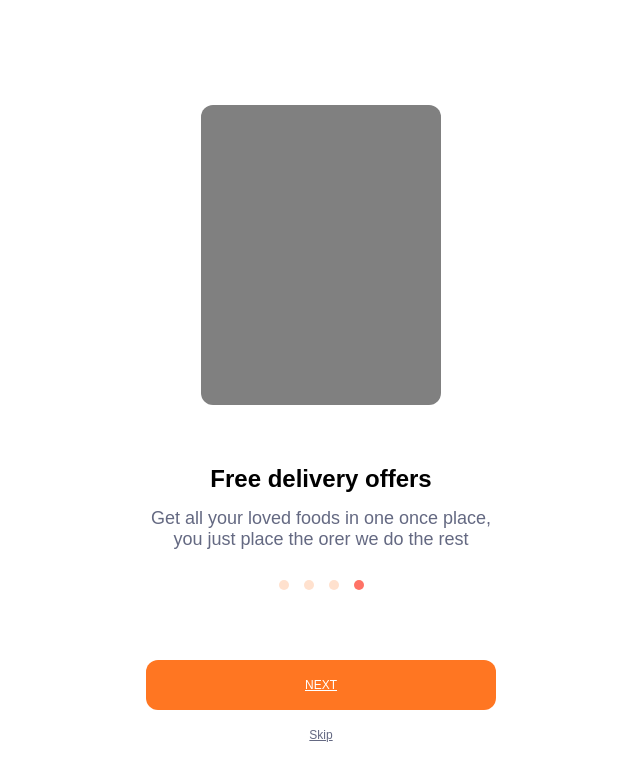
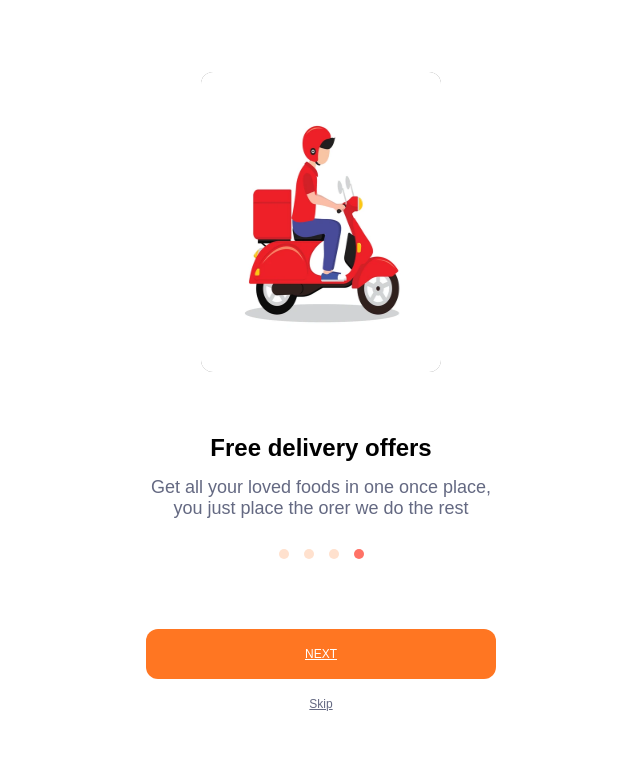
Before and after one commit to vivian-l-29/Prueba-Labs-2, a plain HTML site: page login/banner4.html in a window 1280 px wide. Shown: the whole page, without its empty margins (319-959 px from the left). Drawn offline with Linux system fonts and the light colour scheme.

Commit message:
Edición de diseño

```diff
--- a/login/banner4.css
+++ b/login/banner4.css
@@ -8,7 +8,8 @@
     padding: 0 2.5rem;
 }
 
-.img-banner{
+
+.img-banner .no{
     width: 100%;
     max-width: 24rem;
     height: 30rem;
--- a/login/banner4.html
+++ b/login/banner4.html
@@ -9,7 +9,9 @@
 </head>
 <body>
     <section class="seccion-banner1">
-        <div class="img-banner"></div>
+        <div class="img-banner">
+            <img class="no" src="../assets/delivery-man-riding-red-scooter-600nw-1448504840.webp" alt="">
+        </div>
         <h1>Free delivery offers</h1>
         <p>Get all your loved foods in one once place,
             you just place the orer we do the rest</p>
```
Also changed, not shown: login/banner1.html (+1 -1 lines), assets/delivery-man-riding-red-scooter-600nw-1448504840.webp (added), 1 other file.
